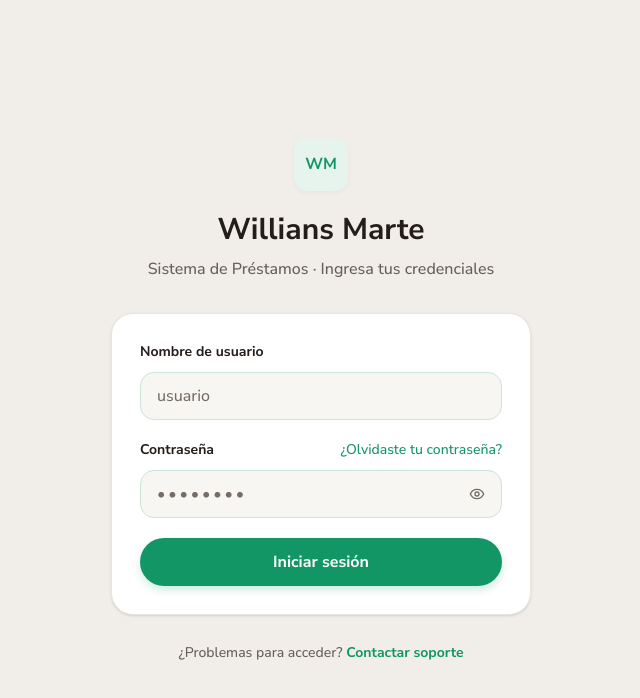
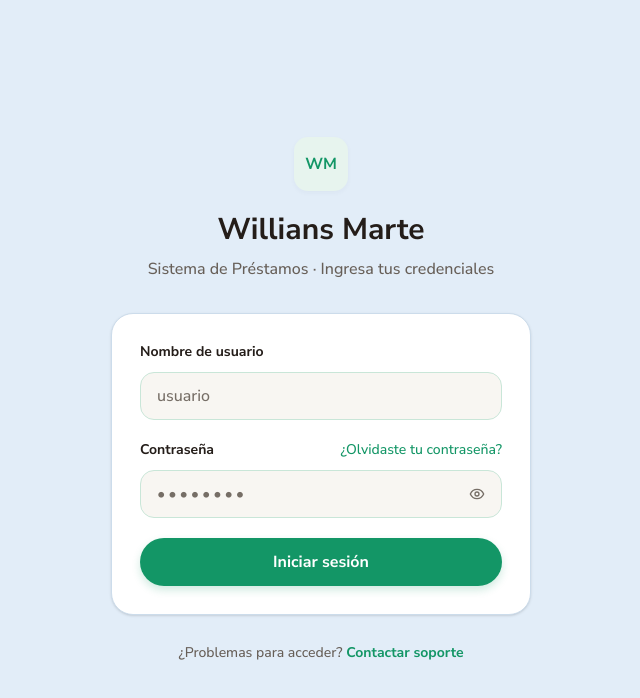
Before and after one commit to thebuuba/inversiones-willians-marte, a Next.js app in the folder apps/frontend/: page /login in a window 1280 px wide. Shown: the top 698 px of the page, without its empty margins (319-959 px from the left). Built offline with nearby package versions, Linux system fonts and the light colour scheme; no server answers.

Commit message:
style(ui): probar fondo azul hielo en modo claro
Unificar background, surface y page en #E2EDF8 y los bordes suaves en #CCDCEB.
Conservar tarjetas blancas, colores de marca y modo oscuro.
Cambio visual aislado en globals.css para poder revertirlo con un solo commit.

```diff
--- a/apps/frontend/src/app/globals.css
+++ b/apps/frontend/src/app/globals.css
@@ -11,7 +11,7 @@
 
 :root {
   color-scheme: light;
-  --background: #f1eee9;
+  --background: #e2edf8;
   --foreground: #241d19;
 
   --brand-950: #052e16;
@@ -28,9 +28,9 @@
   --brand-sky: #139666;
   --highlight: #ffd23d;
 
-  --surface: #f1eee9;
+  --surface: #e2edf8;
   --surface-muted: #f5f3ef;
-  --border: #e9e5df;
+  --border: #ccdceb;
   --border-strong: #d6d0c8;
   --ink: #241d19;
   --ink-secondary: #675f58;
@@ -51,7 +51,7 @@
   --loan: #0f766e;
   --document: #475569;
 
-  --page: #f1eee9;
+  --page: #e2edf8;
   --card: #ffffff;
   --surface-subtle: #f8f6f2;
   --surface-muted-ui: #f5f3ef;
@@ -66,7 +66,7 @@
   --text-muted: #766e66;
   --text-subtle: #766e66;
   --text-inverse: #ffffff;
-  --border-soft: #e9e5df;
+  --border-soft: #ccdceb;
   --border-strong-ui: #d6d0c8;
   --state-success: #047857;
   --state-success-bg: #d1fae5;
```
